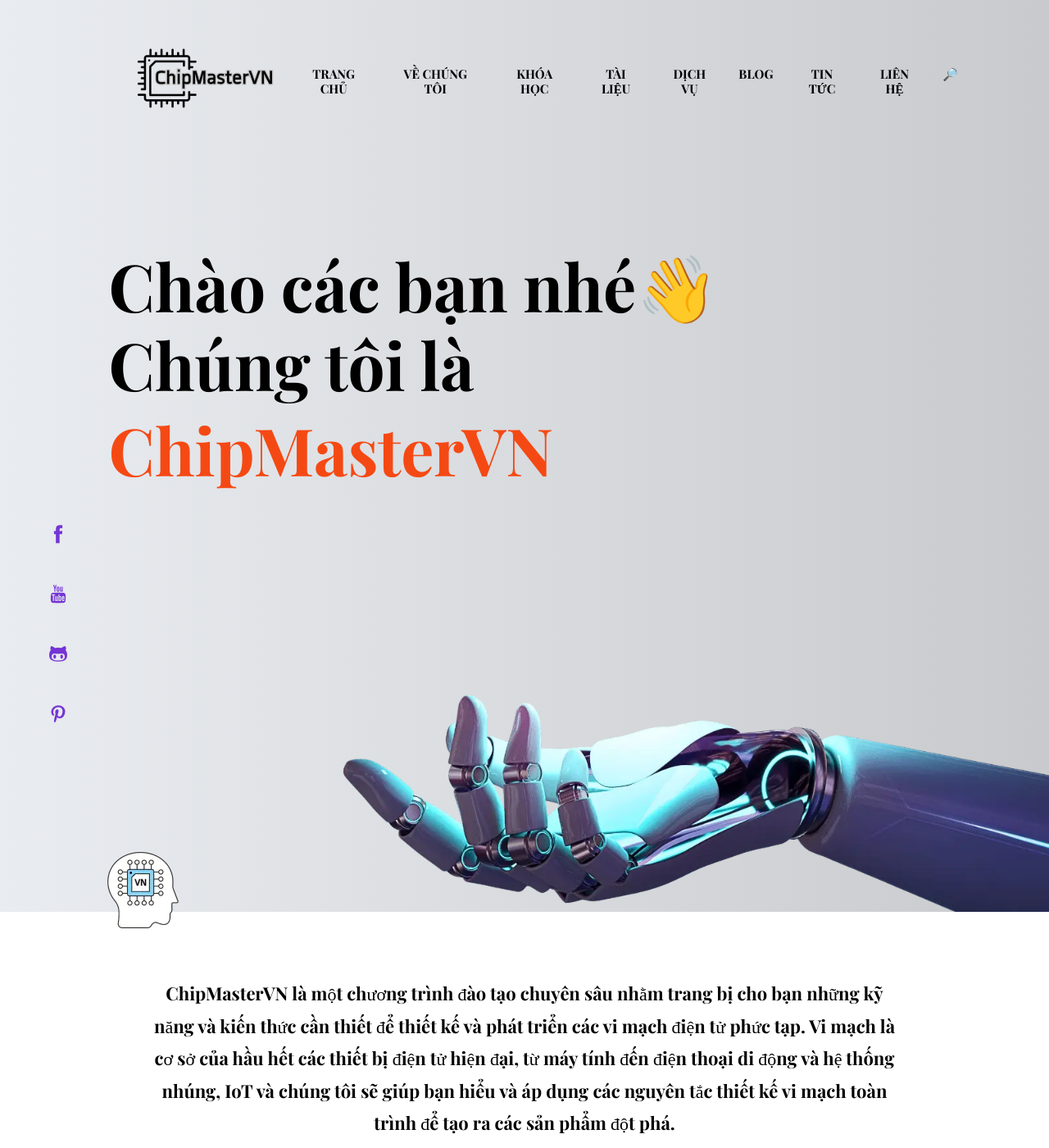
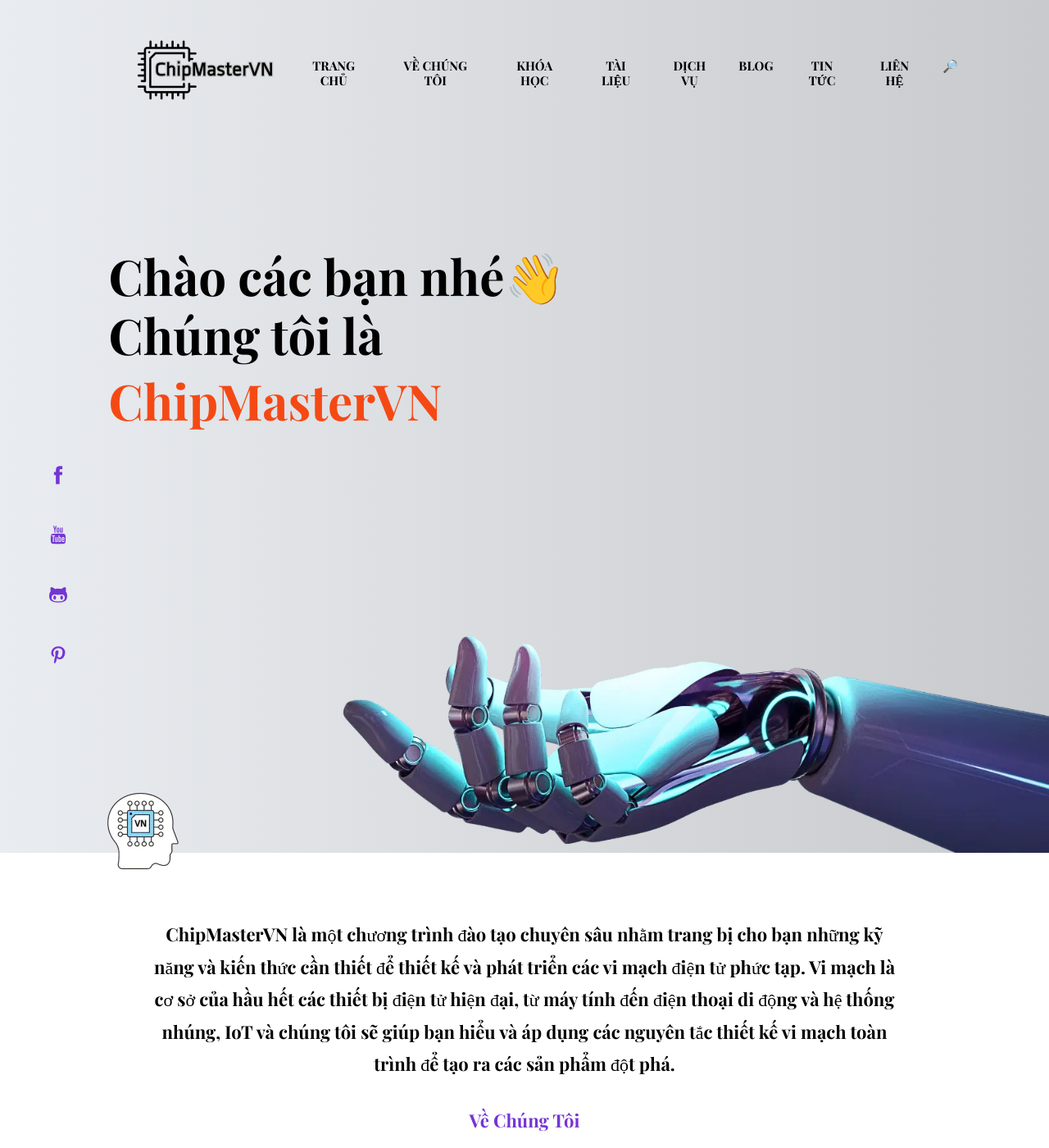
Before and after one commit to chipmastervn/chipmastervn.github.io, a Jekyll site: the page built from index.html, in a window 1280 px wide and 1400 px high. Shown: the whole window at 82% size. Built offline with Jekyll 4.4.1, drawn with Linux system fonts in a browser that asks for light colours.

Commit message:
Chang size title

```diff
--- a/_includes/hero-section.html
+++ b/_includes/hero-section.html
@@ -4,8 +4,8 @@
     <div class="row">
       <div class="col-lg-11 mx-auto">
         <!-- <h1 class="text-white font-tertiary">{{ site.data.settings.hero.hero-title }}</h1> -->
-        <h1 class="title-color-1 font-tertiary">{{ site.data.settings.hero.hero-title-1 }}</h1>
-        <h1 class="title-color-2 font-tertiary">{{ site.data.settings.hero.hero-title-2 }}</h1>
+        <h2 class="title-color-1 font-tertiary">{{ site.data.settings.hero.hero-title-1 }}</h1>
+        <h2 class="title-color-2 font-tertiary">{{ site.data.settings.hero.hero-title-2 }}</h1>
       </div>
     </div>
   </div>
--- a/assets/scss/templates/_navigation.scss
+++ b/assets/scss/templates/_navigation.scss
@@ -1,10 +1,10 @@
 .navigation{
-  padding: 40px 80px 40px 150px; //top - right - bottom - left
+  padding: 30px 80px 30px 150px; //top - right - bottom - left
   transition: .3s ease;
   &.nav-bg {
     // background-color: $primary-color;
     background-color: $primary-color;
-    padding: 2px 100px 2px 200px;
+    padding: 1px 80px 1px 150px;
     @include desktop {
       padding: 2px 10px;
     }
```
